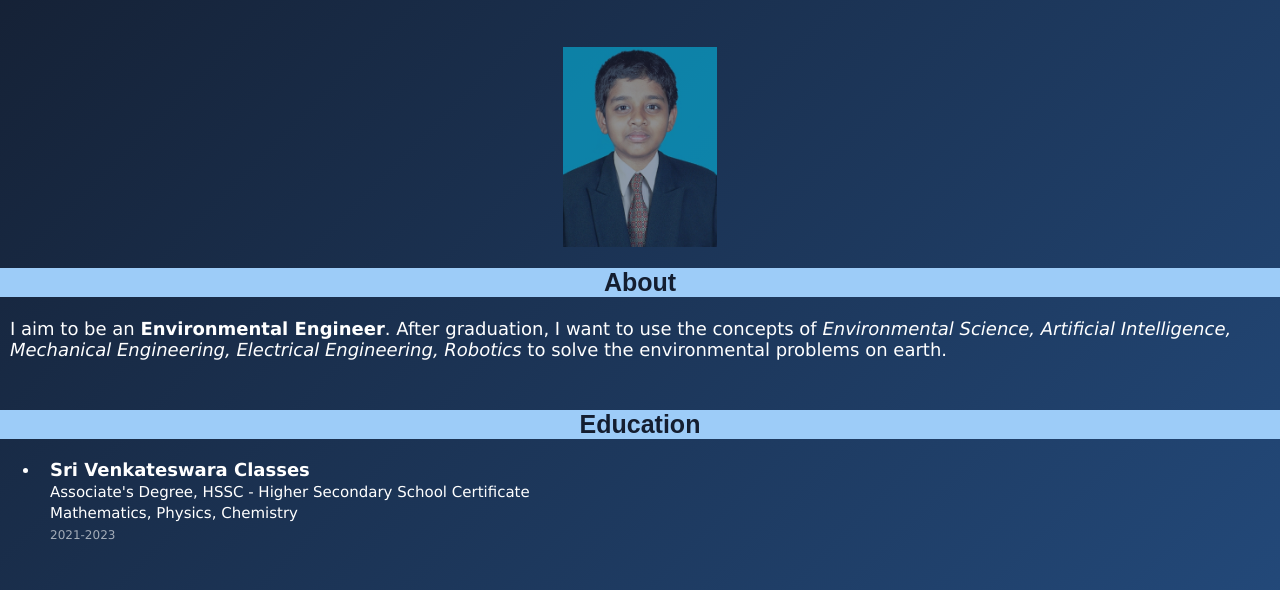
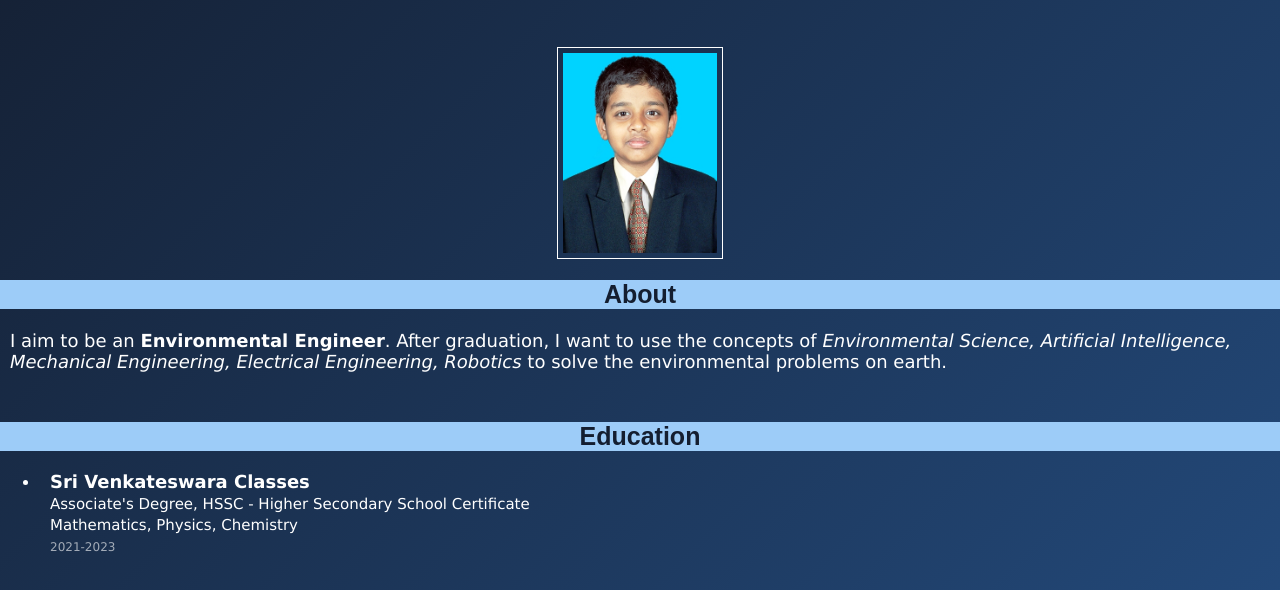
Before and after one commit to nveshaan/nveshaan, a plain HTML site: page index.html in a window 1280 px wide. In both pictures the pointer is over the picture 639 px from the left and 322 px from the top of the page. Shown: the part 175-765 px from the top of the page. Drawn offline with Linux system fonts and the light colour scheme.

Commit message:
Update style.css

```diff
--- a/style.css
+++ b/style.css
@@ -60,7 +60,8 @@ p{
     margin: 0 auto;
 }
 .image:hover{
-    opacity: 50%;
+    padding: 5px;
+    border: white solid 1px;
 }
 #list{
     color: white;
@@ -72,7 +73,9 @@ nav {
     text-align: center;
     height: 50px;
 }
-
+nav a:hover{
+    color:crimson;
+}
 nav a {
     text-decoration: none;
     padding: 20px;
```
